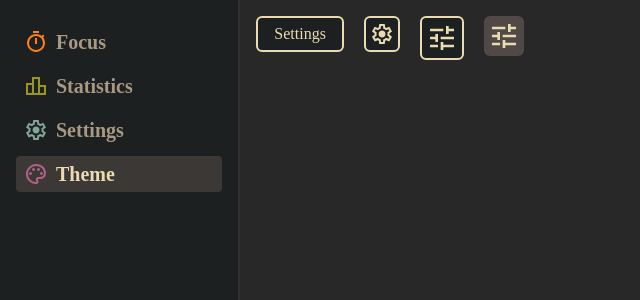
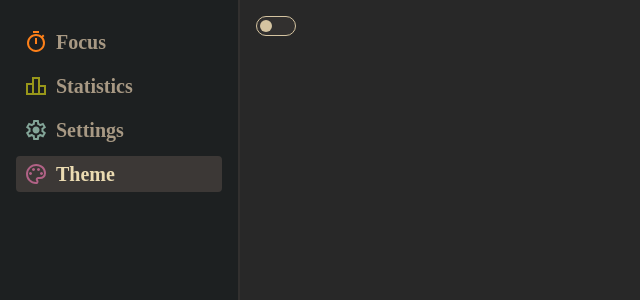
Before and after one commit to IorgaFlorinAlexandru/pomodoro-app, a React (Vite) app: page /test/theme in a window 1280 px wide. Shown: the top 300 px of the page, without its empty margins (0-640 px from the left). Built offline with nearby package versions, Linux system fonts and the light colour scheme; a web font is replaced by a local one.

Commit message:
Implemented a toggle switch form control component, added it to settings mock up

```diff
--- /dev/null
+++ b/src/components/ToggleSwitch.tsx
@@ -0,0 +1,14 @@
+function ToggleSwitch({value, onChange}: {value: boolean, onChange: (value: boolean) => void}) {
+    return <>
+     <div onClick={() => onChange(!value)}
+        className={`flex items-center relative w-10 h-5 border
+        ease-in duration-150 rounded-[1rem] cursor-pointer border-gruvbox-wheat-300
+        ${value ? 'bg-gruvbox-orange-400' : 'bg-gruvbox-gray-700'}`}>
+        <div className="w-3 h-3 rounded-full ease-in duration-150 absolute
+        bg-gruvbox-wheat-300"
+        style={{right: `${value ? '3px' : '23px'}`}}></div>
+     </div>
+    </>
+}
+
+export default ToggleSwitch;
--- /dev/null
+++ b/src/components/pomodoro/ProgressBar.tsx
@@ -0,0 +1,13 @@
+function ProgressBar({percentage}: {percentage: string}) {
+    return <>
+        <div className="w-80 h-10 border-2 rounded
+            border-gruvbox-wheat-400 mt-4">
+            <div className="h-full ease-in-out duration-500
+                bg-gruvbox-red-400"
+                style={{width: `${percentage}%`}}>
+            </div>
+        </div>
+    </>
+}
+
+export default ProgressBar;
--- a/src/pages/Settings.tsx
+++ b/src/pages/Settings.tsx
@@ -1,4 +1,19 @@
+import { useState } from 'react';
+import ToggleSwitch from '../components/ToggleSwitch';
+
 function Settings() {
+
+    const [sessionAlarm, setSessionAlarm] = useState(false);
+    const [breakAlarm, setBreakAlarm] = useState(false);
+
+    function toggleSessionAlarm(value: boolean): void {
+        setSessionAlarm(value);
+    }
+
+    function toggleBreakAlarm(value: boolean): void {
+        setBreakAlarm(value);
+    }
+
     return (
      <>
       <div className="flex flex-col p-8">
@@ -21,20 +36,30 @@ function Settings() {
             </p>
          </div>
         </div>
-        <div className="w-full my-1 p-2 px-4 rounded bg-gruvbox-gray-600">
+        <div className="flex justify-between items-center w-full my-1 p-2 px-4
+            rounded bg-gruvbox-gray-600">
          <div>
             <h4>End of session sound</h4>
             <p className="text-[0.8rem] text-gruvbox-wheat-500">
                Play an alarm when focus periods ends
             </p>
          </div>
+         <div className="flex items-center">
+          <span className="mr-4">{sessionAlarm ? 'On' : 'Off'}</span>
+          <ToggleSwitch value={sessionAlarm} onChange={toggleSessionAlarm}/>
+         </div>
         </div>
-        <div className="w-full my-1 p-2 px-4 rounded bg-gruvbox-gray-600">
+        <div className="flex justify-between items-center
+             w-full my-1 p-2 px-4 rounded bg-gruvbox-gray-600">
          <div>
             <h4>End of break sound</h4>
             <p className="text-[0.8rem] text-gruvbox-wheat-500">
                Play an alarm when breaks ends
             </p>
+         </div>
+         <div className="flex items-center">
+          <span className="mr-4">{breakAlarm ? 'On' : 'Off'}</span>
+          <ToggleSwitch value={breakAlarm} onChange={toggleBreakAlarm}/>
          </div>
         </div>
        </div>
--- a/src/pages/TestTheme.tsx
+++ b/src/pages/TestTheme.tsx
@@ -1,56 +1,18 @@
-import settIcon from '../assets/icons/test-settings.svg';
-import tuneIcon from '../assets/icons/tune.svg';
+import ToggleSwitch from '../components/ToggleSwitch';
+import { useState } from 'react';
 
 function TestTheme() {
-    const gruvboxColors = [
-        '#a89984',
-        '#bdae93',
-        '#d5c4a1',
-        '#ebdbb2',
-        '#cc241d',
-        '#fb4934',
-        '#98971a',
-        '#b8bb26',
-        '#d79921',
-        '#fabd2f',
-        '#458588',
-        '#83a598',
-        '#d65d0e',
-        '#fe8019',
-    ];
-    const items = gruvboxColors.map(c =>
-            <li key={c} className="list-none">
-                <h1 className={"text-4xl font-bold"}
-                    style={{color: c}}>
-                    Hello World
-                </h1>
-                <div className={"w-40 h-8 mt-2 mb-5 rounded"}
-                    style={{backgroundColor: c}}></div>
-            </li>
-    );
+
+    const [toggleValue, setToggleValue] = useState(false);
+
+    function toggle(value: boolean): void {
+        console.log(value);
+        setToggleValue(value);
+    }
 
     return <>
      <div className='flex flex-wrap gap-5 p-4'>
-        <button className="h-min py-1 px-4 border-2 border-gruvbox-wheat-200 rounded-md
-            text-gruvbox-wheat-200 bg-gruvbox-gray-900 hover:bg-gruvbox-gray-600
-            active:bg-gruvbox-gray-500">
-            Settings
-        </button>
-        <button className="h-min p-1 border-2 border-gruvbox-wheat-200 rounded-md
-            text-gruvbox-wheat-200 bg-gruvbox-gray-900 hover:bg-gruvbox-gray-600
-            active:bg-gruvbox-gray-500">
-            <img src={settIcon} />
-        </button>
-        <button className="h-min p-1 border-2 border-gruvbox-wheat-200 rounded-md
-            text-gruvbox-wheat-200 bg-gruvbox-gray-900 hover:bg-gruvbox-gray-600
-            active:bg-gruvbox-gray-500">
-            <img src={tuneIcon} />
-        </button>
-        <button className="h-min p-1 rounded-md
-            text-gruvbox-wheat-200 bg-gruvbox-gray-500 hover:bg-gruvbox-gray-400
-            active:bg-gruvbox-gray-600">
-            <img src={tuneIcon} />
-        </button>
+        <ToggleSwitch onChange={toggle} value={toggleValue} />
      </div>
     </>
 }
```
